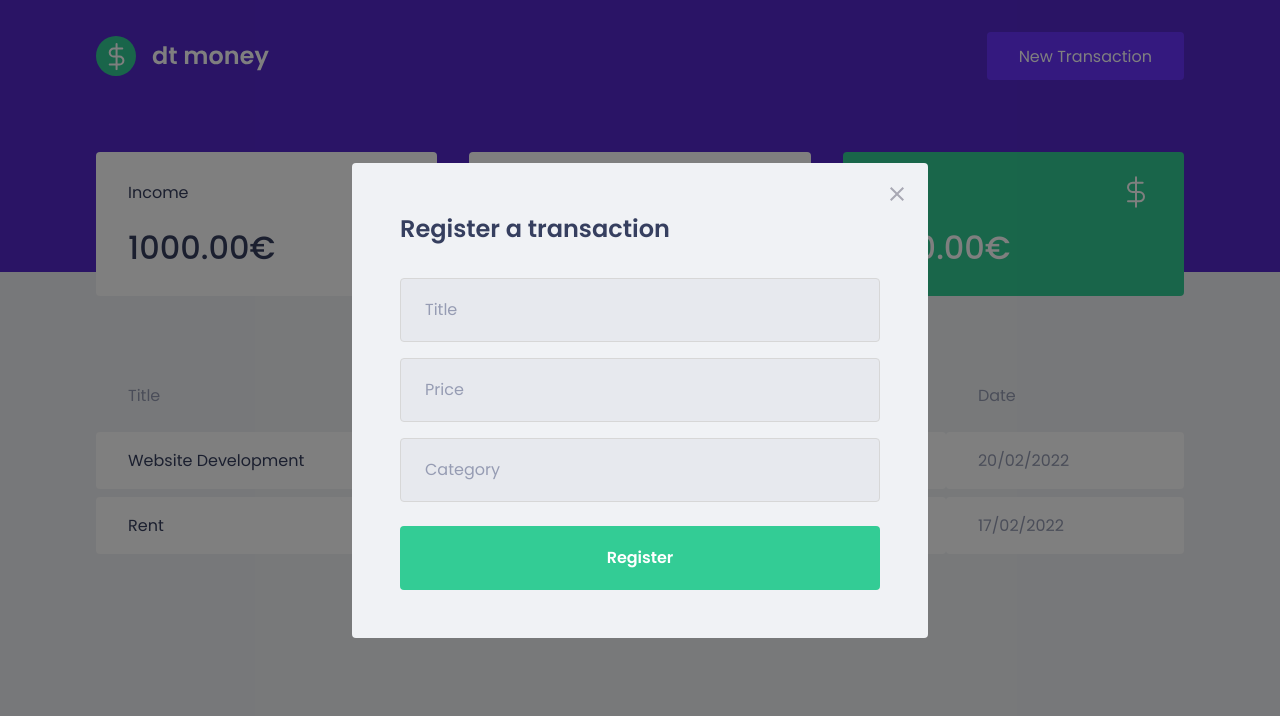
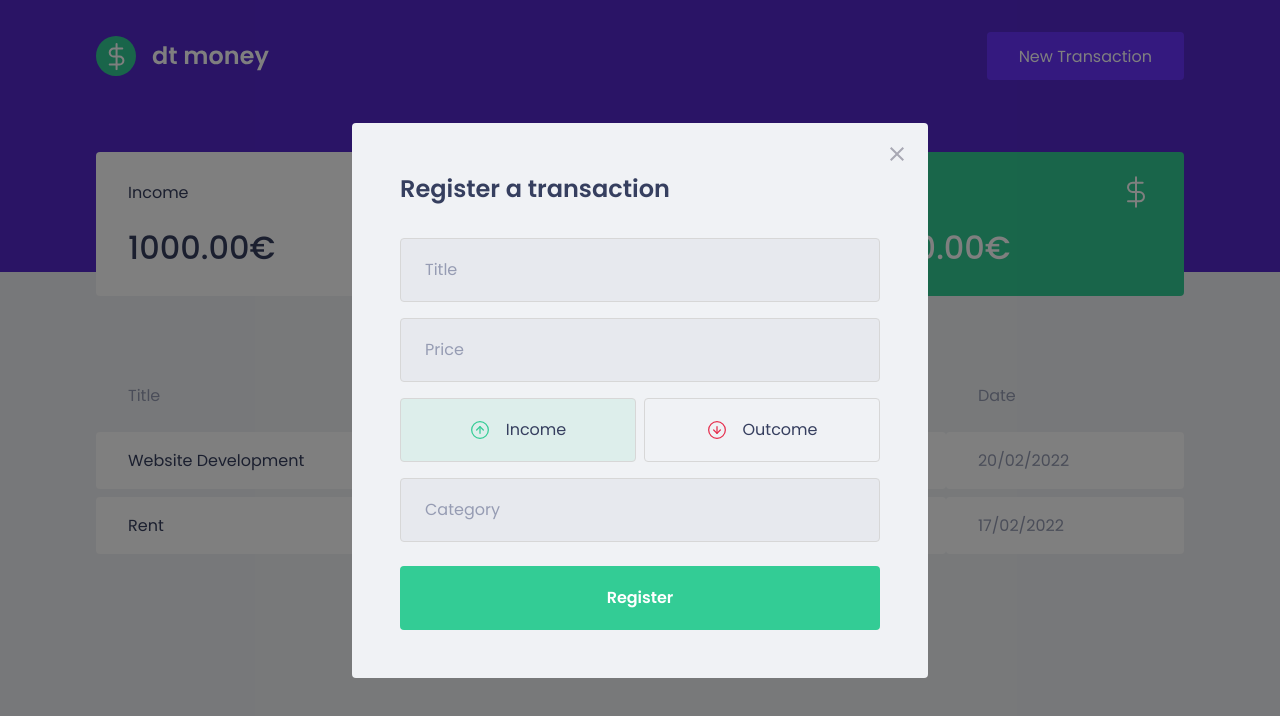
Before and after one commit to ruiamcosta/dtmoney, a React (Create React App) app: page / in a window 1280 px wide. Both pictures are taken after a click on the button "New Transaction". Shown: the top 716 px of the page. Built offline with nearby package versions, Linux system fonts and the light colour scheme; no server answers; what miragejs would draw is missing.

Commit message:
Add buttons Income and Outcome to NewTransactionModal

```diff
--- a/package.json
+++ b/package.json
@@ -4,6 +4,7 @@
 	"private": true,
 	"dependencies": {
 		"axios": "^0.26.1",
+		"polished": "^4.2.2",
 		"react": "^18.0.0",
 		"react-dom": "^18.0.0",
 		"react-modal": "^3.14.4",
--- a/src/components/NewTransactionModal/index.tsx
+++ b/src/components/NewTransactionModal/index.tsx
@@ -1,7 +1,10 @@
 import Modal from 'react-modal';
 
+import incomeImg from '../../assets/income.svg';
+import outcomeImg from '../../assets/outcome.svg';
 import closeImg from '../../assets/close.svg';
-import { Container } from './styles';
+import { Container, TransactionTypeContainer, RadioBox } from './styles';
+import { useState } from 'react';
 
 interface NewTransactionModalProps {
 	isOpen: boolean;
@@ -9,6 +12,8 @@
 }
 
 export function NewTransactionModal({ isOpen, onRequestClose }: NewTransactionModalProps) {
+	const [type, setType] = useState('deposit');
+
 	return (
 		<Modal
 			isOpen={isOpen}
@@ -27,6 +32,32 @@
 
 				<input type='number' placeholder='Price' />
 
+				<TransactionTypeContainer>
+					<RadioBox
+						type='button'
+						onClick={() => {
+							setType('deposit');
+						}}
+						isActive={type === 'deposit'}
+						activeColor='green'
+					>
+						<img src={incomeImg} alt='Income' />
+						<span>Income</span>
+					</RadioBox>
+
+					<RadioBox
+						type='button'
+						onClick={() => {
+							setType('withdraw');
+						}}
+						isActive={type === 'withdraw'}
+						activeColor='red'
+					>
+						<img src={outcomeImg} alt='Outcome' />
+						<span>Outcome</span>
+					</RadioBox>
+				</TransactionTypeContainer>
+
 				<input type='text' placeholder='Category' />
 
 				<button type='submit'>Register</button>
--- a/src/components/NewTransactionModal/styles.ts
+++ b/src/components/NewTransactionModal/styles.ts
@@ -1,5 +1,5 @@
 import styled from 'styled-components';
-
+import { darken, transparentize } from 'polished';
 export const Container = styled.form`
 	h2 {
 		color: var(--text-title);
@@ -47,3 +47,51 @@
 		}
 	}
 `;
+
+export const TransactionTypeContainer = styled.div`
+	margin: 1rem 0;
+	display: grid;
+	grid-template-columns: 1fr 1fr;
+	gap: 0.5rem;
+`;
+
+interface RadioBoxProps {
+	isActive: boolean;
+	activeColor: 'green' | 'red';
+}
+
+const colors = {
+	green: '#33CC95',
+	red: '#E52E4D',
+};
+
+export const RadioBox = styled.button<RadioBoxProps>`
+	height: 4rem;
+	border: 1px solid #d7d7d7;
+	border-radius: 0.25rem;
+
+	background: ${props =>
+		props.isActive ? transparentize(0.9, colors[props.activeColor]) : 'transparent'};
+
+	display: flex;
+	align-items: center;
+	justify-content: center;
+
+	transition: border-color 0.2s;
+
+	&:hover {
+		border-color: ${darken(0.1, '#d7d7d7')};
+	}
+
+	img {
+		width: 20px;
+		height: 20px;
+	}
+
+	span {
+		display: inline-block;
+		margin-left: 1rem;
+		font-size: 1rem;
+		color: var(--text-title);
+	}
+`;
```
Also changed, not shown: 1 other file (tests, documents, lock files or other folders).
